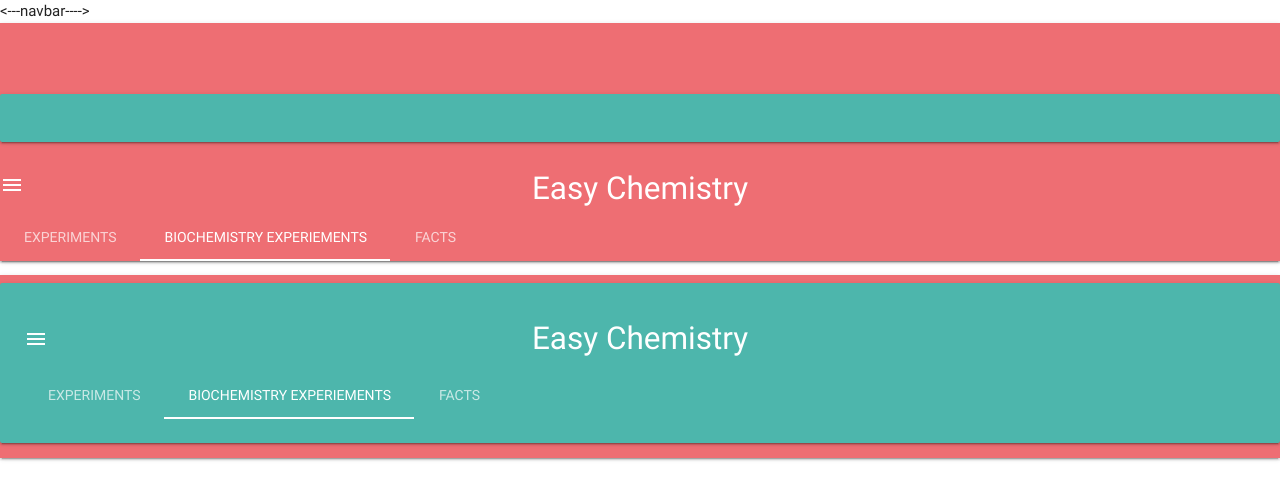
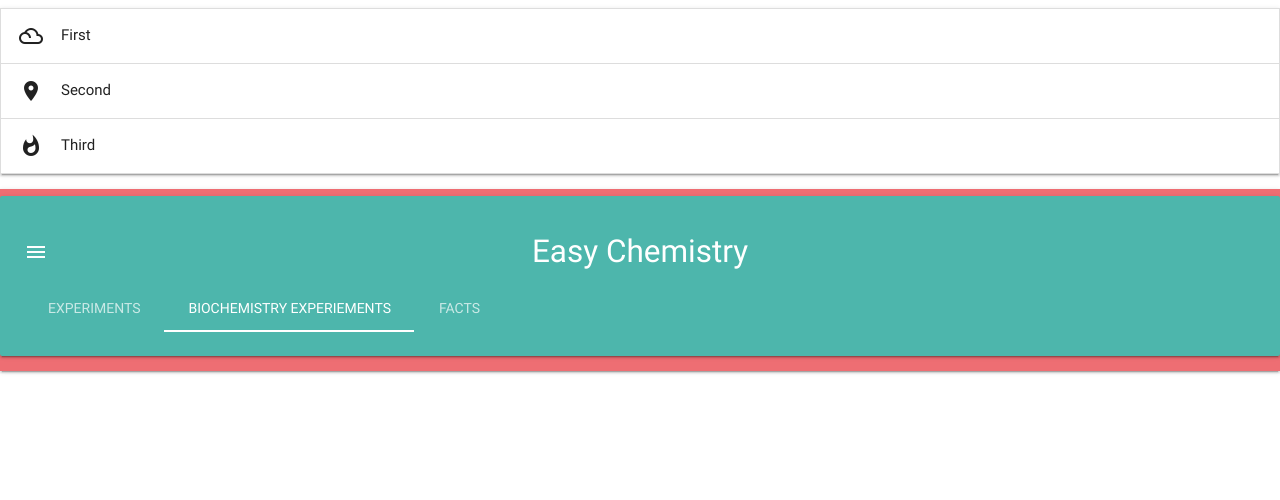
Before and after one commit to martynapacula/Project03, a Flask app: page / in a window 1280 px wide. Shown: the top 500 px of the page. Run offline with Flask 2, Linux system fonts and the light colour scheme; data that the repository does not hold is empty; some libraries are stand-ins or nearby versions.

```diff
--- a/templates/base.html
+++ b/templates/base.html
@@ -15,29 +15,6 @@
         {% endblock %}
 
 
-     <div class="navbar-fixed">
-
-  <nav class="nav-extended" >
-    <div class="nav-wrapper">
-    <div class="card-panel teal lighten-2">
-      <a href="#" class="brand-logo center">Easy Chemistry</a>
-      <a href="#" data-target="mobile-demo" class="sidenav-trigger"><i class="material-icons">menu</i></a>
-      <ul id="nav-mobile" class="hide-on-med-and-down">
-
-      </ul>
-
-    <div class="nav-content center">
-      <ul class="tabs tabs-transparent">
-        <li class="tab"><a href="#test1">Experiments</a></li>
-        <li class="tab"><a class="active" href="#test2">Biochemistry Experiements</a></li>
-        <li class="tab "><a href="#test3">Facts</a></li>
-
-      </ul>
-      </div>
-   </nav>
-    </div>
-    </div>
-    </div>
 
 
          <script src="https://cdnjs.cloudflare.com/ajax/libs/jquery/3.2.1/jquery.min.js" integrity="sha256-hwg4gsxgFZhOsEEamdOYGBf13FyQuiTwlAQgxVSNgt4=" crossorigin="anonymous"></script>
@@ -46,7 +23,7 @@
              $(document).ready(function(){
                  $('.collapsible').collapsible();
              });
-         <script>
+         </script>
 
     </body>
 </html>
--- a/templates/tasks.html
+++ b/templates/tasks.html
@@ -7,14 +7,28 @@
         {{task.decription}}
         {{task.highly_important}}
         {{task.beginning_date}}
-        {% endfor %}
+    {% endfor %}
+<ul class="collapsible" data-collapsible="accordion">
+        <li>
+            <div class="collapsible-header"><i class="material-icons">filter_drama</i>First</div>
+            <div class="collapsible-body"><span>Lorem ipsum dolor sit amet.</span></div>
+        </li>
+        <li>
+            <div class="collapsible-header"><i class="material-icons">place</i>Second</div>
+            <div class="collapsible-body"><span>Lorem ipsum dolor sit amet.</span></div>
+        </li>
+        <li>
+            <div class="collapsible-header"><i class="material-icons">whatshot</i>Third</div>
+            <div class="collapsible-body"><span>Lorem ipsum dolor sit amet.</span></div>
+        </li>
+    </ul>
 
-<---navbar---->
+
 <div class="navbar-fixed">
 
   <nav class="nav-extended" >
-    <div class="nav-wrapper"> </div>
-    <div class="card-panel teal lighten-2"> </div>
+    <div class="nav-wrapper">
+    <div class="card-panel teal lighten-2">
       <a href="#" class="brand-logo center">Easy Chemistry</a>
       <a href="#" data-target="mobile-demo" class="sidenav-trigger"><i class="material-icons">menu</i></a>
       <ul id="nav-mobile" class="hide-on-med-and-down">
@@ -31,25 +45,7 @@
       </div>
    </nav>
     </div>
-
-
-
-
-
-
- <ul class="collapsible">
-    <li>
-      <div class="collapsible-header"><i class="material-icons">filter_drama</i>First</div>
-      <div class="collapsible-body"><span>Lorem ipsum dolor sit amet.</span></div>
-    </li>
-    <li>
-      <div class="collapsible-header"><i class="material-icons">place</i>Second</div>
-      <div class="collapsible-body"><span>Lorem ipsum dolor sit amet.</span></div>
-    </li>
-    <li>
-      <div class="collapsible-header"><i class="material-icons">whatshot</i>Third</div>
-      <div class="collapsible-body"><span>Lorem ipsum dolor sit amet.</span></div>
-    </li>
-  </ul>
+    </div>
+    </div>
 
 {% endblock %}
```
